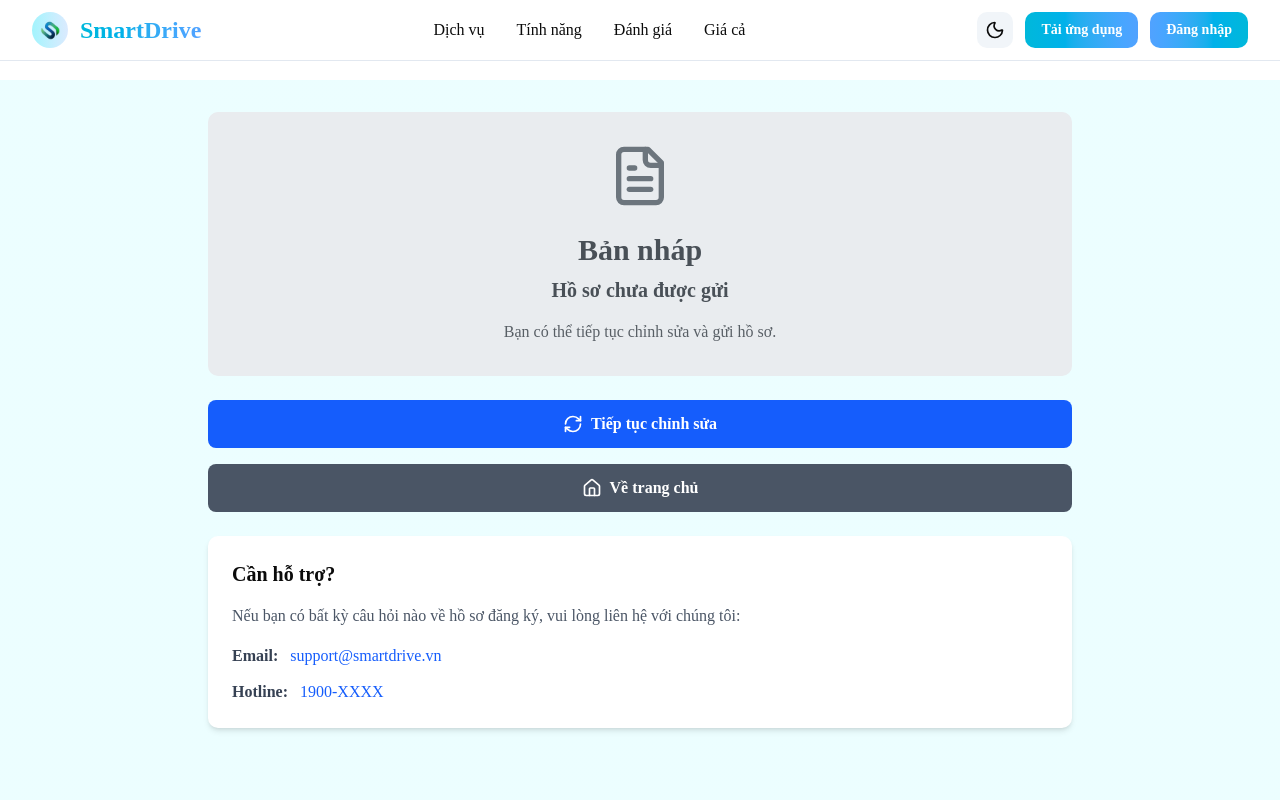
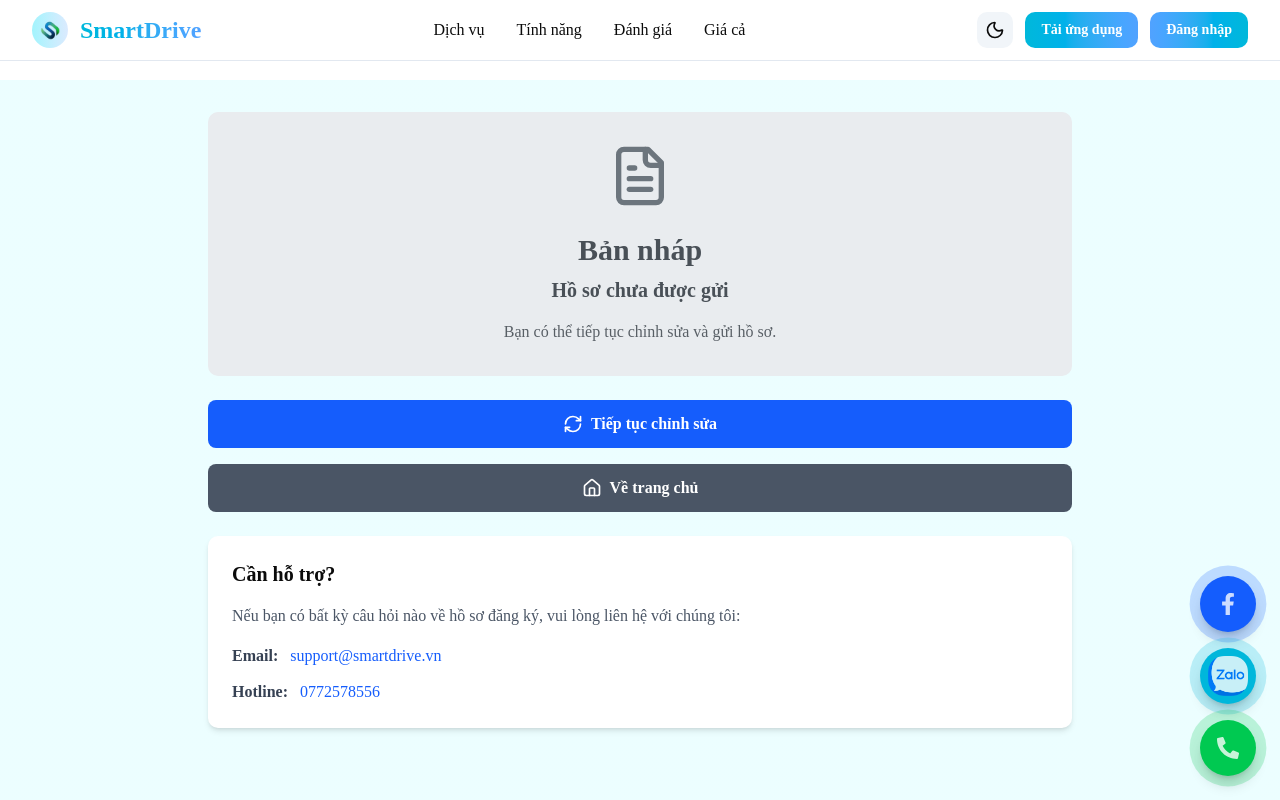
Before and after one commit to levanchuong19/FE_GoDriver_Booking, a React (Vite) app: page /register-partner/status in a window 1280 px wide. Shown: the top 800 px of the page. Built offline with nearby package versions, Linux system fonts and the light colour scheme.

Commit message:
update register partner

```diff
--- a/package.json
+++ b/package.json
@@ -16,6 +16,7 @@
     "@tailwindcss/vite": "^4.1.11",
     "antd": "^5.27.6",
     "axios": "^1.13.1",
+    "framer-motion": "^12.23.24",
     "jwt-decode": "^4.0.0",
     "lucide-react": "^0.525.0",
     "react": "^19.1.0",
--- /dev/null
+++ b/src/Components/FloatingFacebookButton.tsx
@@ -0,0 +1,88 @@
+import { motion } from "framer-motion";
+import { FaFacebookF, FaPhoneAlt } from "react-icons/fa";
+import zaloLogo from "../assets/Icon_of_Zalo.svg.webp";
+
+export default function FloatingSocialButtons() {
+  const socialLinks = [
+    {
+      id: "facebook",
+      icon: <FaFacebookF size={22} />,
+      bg: "bg-blue-600",
+      hover: "hover:bg-blue-700",
+      link: "https://www.facebook.com/profile.php?id=61582173127418",
+    },
+    {
+      id: "zalo",
+      icon: (
+        <img src={zaloLogo} alt="Zalo" className="w-10 h-10 object-contain" />
+      ),
+      bg: "bg-cyan-500",
+      hover: "hover:bg-cyan-600",
+      link: "https://zalo.me/0772578556",
+    },
+    {
+      id: "phone",
+      icon: <FaPhoneAlt size={22} />,
+      bg: "bg-green-500",
+      hover: "hover:bg-green-600",
+      link: "tel:0772578556",
+    },
+  ];
+
+  return (
+    <div className="fixed bottom-6 right-6 flex flex-col gap-4 z-50">
+      {socialLinks.map((item, index) => (
+        <motion.div
+          key={item.id}
+          initial={{ y: 100, opacity: 0 }}
+          animate={{ y: 0, opacity: 1 }}
+          transition={{
+            type: "spring",
+            stiffness: 200,
+            damping: 15,
+            delay: index * 0.2,
+          }}
+          className="relative"
+        >
+          {/* Nút chính */}
+          <motion.button
+            onClick={() => window.open(item.link, "_blank")}
+            whileHover={{ scale: 1.2, rotate: 10 }}
+            whileTap={{ scale: 0.9 }}
+            className={`${item.bg} ${item.hover} cursor-pointer text-white rounded-full w-14 h-14 flex items-center justify-center shadow-lg shadow-black/20 transition-all`}
+          >
+            {item.icon}
+          </motion.button>
+
+          {/* Hiệu ứng pulse */}
+          <motion.span
+            className={`absolute inset-0 rounded-full ${item.bg} opacity-40 pointer-events-none`}
+            animate={{
+              scale: [1, 1.8, 1],
+              opacity: [0.4, 0, 0.4],
+            }}
+            transition={{
+              duration: 2.5,
+              repeat: Infinity,
+              ease: "easeInOut",
+            }}
+          ></motion.span>
+
+          {/* Hiệu ứng nhấp nhô */}
+          <motion.div
+            className="absolute inset-0 pointer-events-none"
+            animate={{
+              y: [0, -4, 0],
+            }}
+            transition={{
+              duration: 2.5,
+              repeat: Infinity,
+              ease: "easeInOut",
+              delay: index * 0.3,
+            }}
+          />
+        </motion.div>
+      ))}
+    </div>
+  );
+}
--- a/src/Components/Header.tsx
+++ b/src/Components/Header.tsx
@@ -40,7 +40,6 @@ export default function Header() {
     localStorage.removeItem("user");
     toast.success("Đăng xuất thành công!");
     setToken(null);
-    navigate("/login");
   };
   return (
     <header className="fixed top-0 w-full z-50 bg-white/80 dark:bg-slate-950/80 backdrop-blur-md border-b border-slate-200 dark:border-slate-800">
--- a/src/Pages/Login.tsx
+++ b/src/Pages/Login.tsx
@@ -5,6 +5,7 @@ import { login } from "../redux/features/userSlice";
 import api from "../Config/api";
 import { useDispatch } from "react-redux";
 import logo from "../assets/logo-no-br.png";
+import { toast } from "react-toastify";
 
 interface LoginProps {
   phone: string;
@@ -48,6 +49,7 @@ export default function LoginPage() {
         } else if (response.data.data.role === "renter") {
           navigate("/", { replace: true });
         }
+        toast.success("Đăng nhập thành công!");
       } else {
         throw new Error(response.data.data);
       }
--- a/src/Pages/RegisterPartner/Status.tsx
+++ b/src/Pages/RegisterPartner/Status.tsx
@@ -16,15 +16,16 @@ import { getDriverApplicationById } from "../../Config/driverApi";
 export default function RegisterPartnerStatus() {
   const navigate = useNavigate();
   const { status, application } = useSelector(
-    (state: RootState) => state.driverRegistration || {
-      status: "draft" as const,
-      application: {},
-    }
+    (state: RootState) =>
+      state.driverRegistration || {
+        status: "draft" as const,
+        application: {},
+      }
   );
 
   useEffect(() => {
     // Fetch latest application status if we have an ID
-    if (application && 'id' in application && application.id) {
+    if (application && "id" in application && application.id) {
       const fetchStatus = async () => {
         try {
           const response = await getDriverApplicationById(application.id!);
@@ -47,8 +48,7 @@ export default function RegisterPartnerStatus() {
         iconColor: "#6c757d",
         title: "Bản nháp",
         subtitle: "Hồ sơ chưa được gửi",
-        description:
-          "Bạn có thể tiếp tục chỉnh sửa và gửi hồ sơ.",
+        description: "Bạn có thể tiếp tục chỉnh sửa và gửi hồ sơ.",
         bgColor: "#e9ecef",
         textColor: "#495057",
       };
@@ -72,8 +72,7 @@ export default function RegisterPartnerStatus() {
           iconColor: "#27ae60",
           title: "Đăng ký thành công",
           subtitle: "Chúc mừng! Bạn đã trở thành đối tác của SmartDrive",
-          description:
-            "Bạn có thể bắt đầu nhận đơn hàng ngay bây giờ.",
+          description: "Bạn có thể bắt đầu nhận đơn hàng ngay bây giờ.",
           bgColor: "#d4edda",
           textColor: "#155724",
         };
@@ -142,13 +141,15 @@ export default function RegisterPartnerStatus() {
         </div>
 
         {/* Application Details */}
-        {application && 'id' in application && application.id && (
+        {application && "id" in application && application.id && (
           <div className="bg-white rounded-lg p-6 mb-6 shadow-md">
             <h3 className="text-xl font-bold mb-4">Chi tiết hồ sơ</h3>
             <div className="space-y-3">
               <div className="flex justify-between">
                 <span className="text-gray-600">Mã hồ sơ:</span>
-                <span className="font-semibold">{'id' in application ? application.id : 'N/A'}</span>
+                <span className="font-semibold">
+                  {"id" in application ? application.id : "N/A"}
+                </span>
               </div>
               <div className="flex justify-between">
                 <span className="text-gray-600">Thời gian nộp:</span>
@@ -191,8 +192,8 @@ export default function RegisterPartnerStatus() {
               <div className="bg-green-50 border border-green-200 rounded-lg p-4">
                 <p className="text-green-800 text-sm">
                   🎉 Chúc mừng! Bạn đã được chấp nhận làm đối tác tài xế của
-                  chúng tôi. Vui lòng đăng nhập vào hệ thống để bắt đầu nhận
-                  đơn hàng.
+                  chúng tôi. Vui lòng đăng nhập vào hệ thống để bắt đầu nhận đơn
+                  hàng.
                 </p>
               </div>
             </>
@@ -211,8 +212,8 @@ export default function RegisterPartnerStatus() {
         <div className="bg-white rounded-lg p-6 mt-6 shadow-md">
           <h3 className="text-xl font-bold mb-4">Cần hỗ trợ?</h3>
           <p className="text-gray-600 mb-4">
-            Nếu bạn có bất kỳ câu hỏi nào về hồ sơ đăng ký, vui lòng liên hệ
-            với chúng tôi:
+            Nếu bạn có bất kỳ câu hỏi nào về hồ sơ đăng ký, vui lòng liên hệ với
+            chúng tôi:
           </p>
           <div className="space-y-3">
             <div className="flex items-center gap-3">
@@ -221,7 +222,7 @@ export default function RegisterPartnerStatus() {
             </div>
             <div className="flex items-center gap-3">
               <span className="font-semibold text-gray-700">Hotline:</span>
-              <span className="text-blue-600">1900-XXXX</span>
+              <span className="text-blue-600">0772578556</span>
             </div>
           </div>
         </div>
--- a/src/main.tsx
+++ b/src/main.tsx
@@ -5,12 +5,14 @@ import { Provider } from "react-redux";
 import { store } from "./redux/store.ts";
 import "./global.css";
 import { ToastContainer } from "react-toastify";
+import FloatingFacebookButton from "./Components/FloatingFacebookButton.tsx";
 
 createRoot(document.getElementById("root")!).render(
   <React.StrictMode>
     <Provider store={store}>
       <App />
       <ToastContainer />
+      <FloatingFacebookButton />
     </Provider>
   </React.StrictMode>
 );
```
Also changed, not shown: src/Pages/RegisterPartner.tsx (+63 -44 lines), src/assets/Icon_of_Zalo.svg.webp (added), 1 other file (tests, documents, lock files or other folders).
